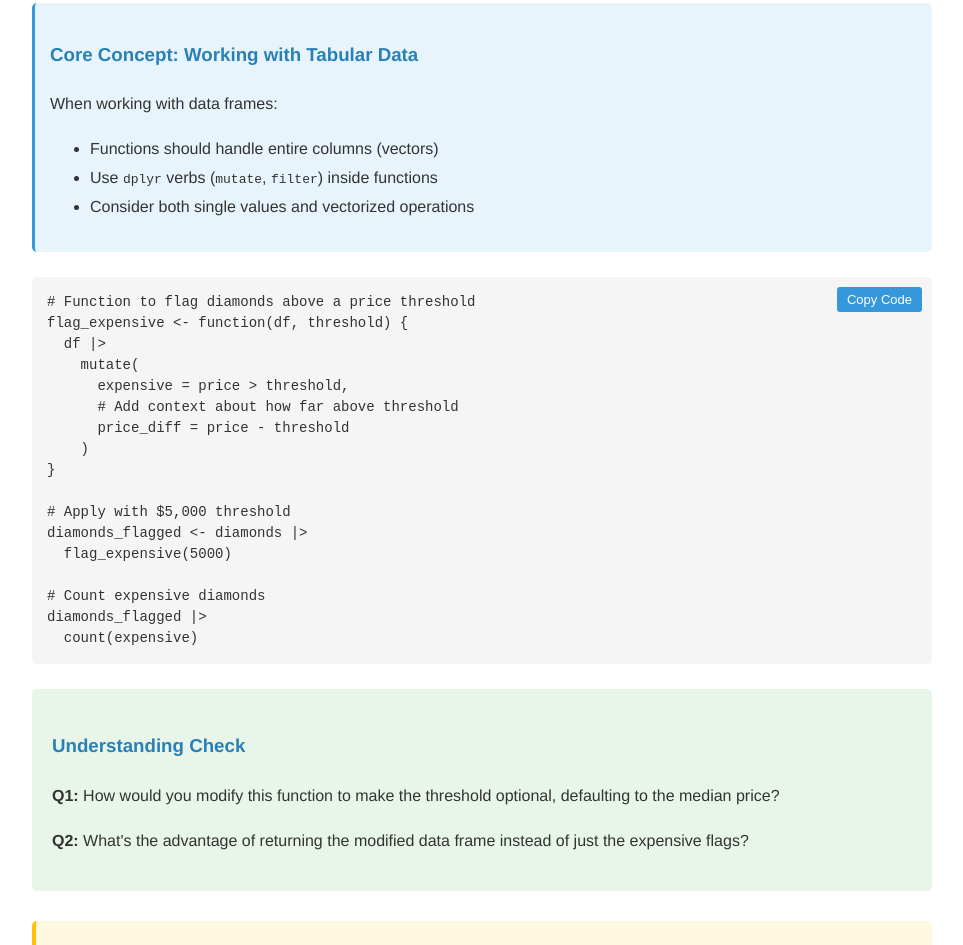
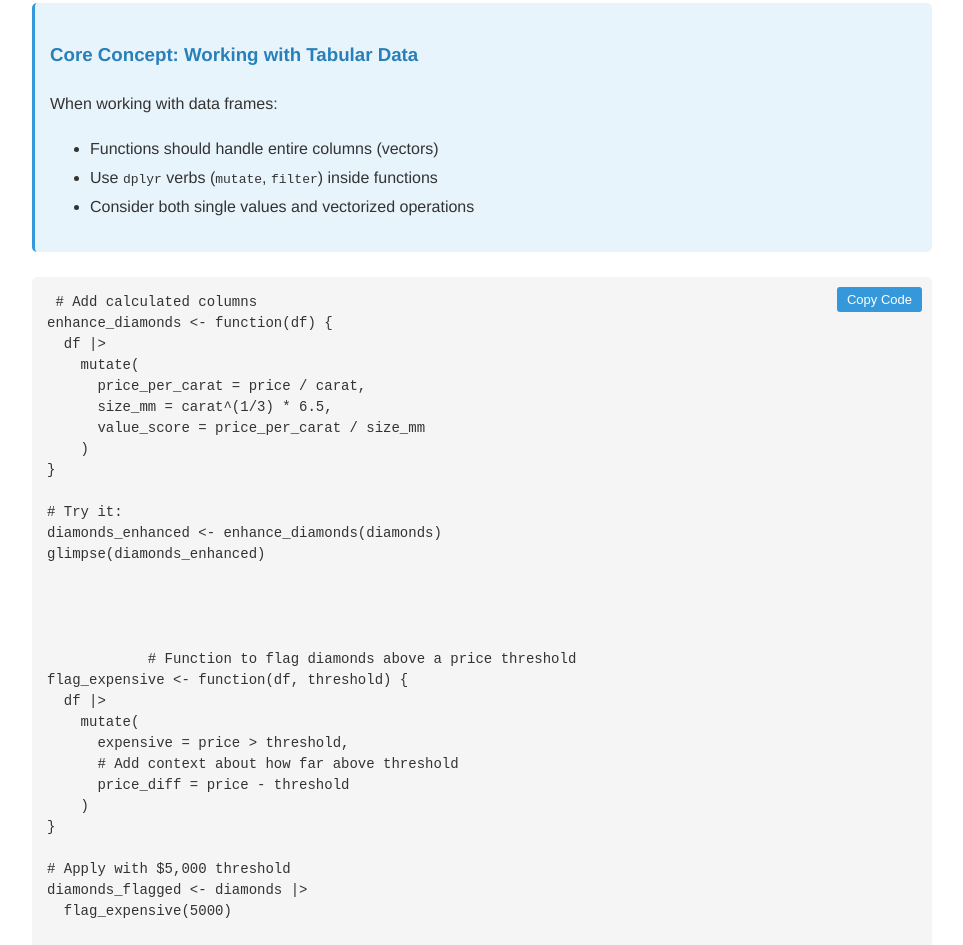
Before and after one commit to jitendraskota/Functions-in-R, a plain HTML site: page index.html in a window 1280 px wide. Shown: the part 1247-2192 px from the top of the page, without its empty margins (158-1121 px from the left). Drawn offline with Linux system fonts and the light colour scheme.

Commit message:
Update index.html

```diff
--- a/index.html
+++ b/index.html
@@ -136,7 +136,24 @@ diamonds <- diamonds |>
 
     <div class="code-container">
         <button class="copy-btn" onclick="copyCode(this)">Copy Code</button>
-        <pre><code># Function to flag diamonds above a price threshold
+        <pre><code> # Add calculated columns
+enhance_diamonds <- function(df) {
+  df |>
+    mutate(
+      price_per_carat = price / carat,
+      size_mm = carat^(1/3) * 6.5,
+      value_score = price_per_carat / size_mm
+    )
+}
+
+# Try it:
+diamonds_enhanced <- enhance_diamonds(diamonds)
+glimpse(diamonds_enhanced)
+
+
+
+
+            # Function to flag diamonds above a price threshold
 flag_expensive <- function(df, threshold) {
   df |>
     mutate(
```
